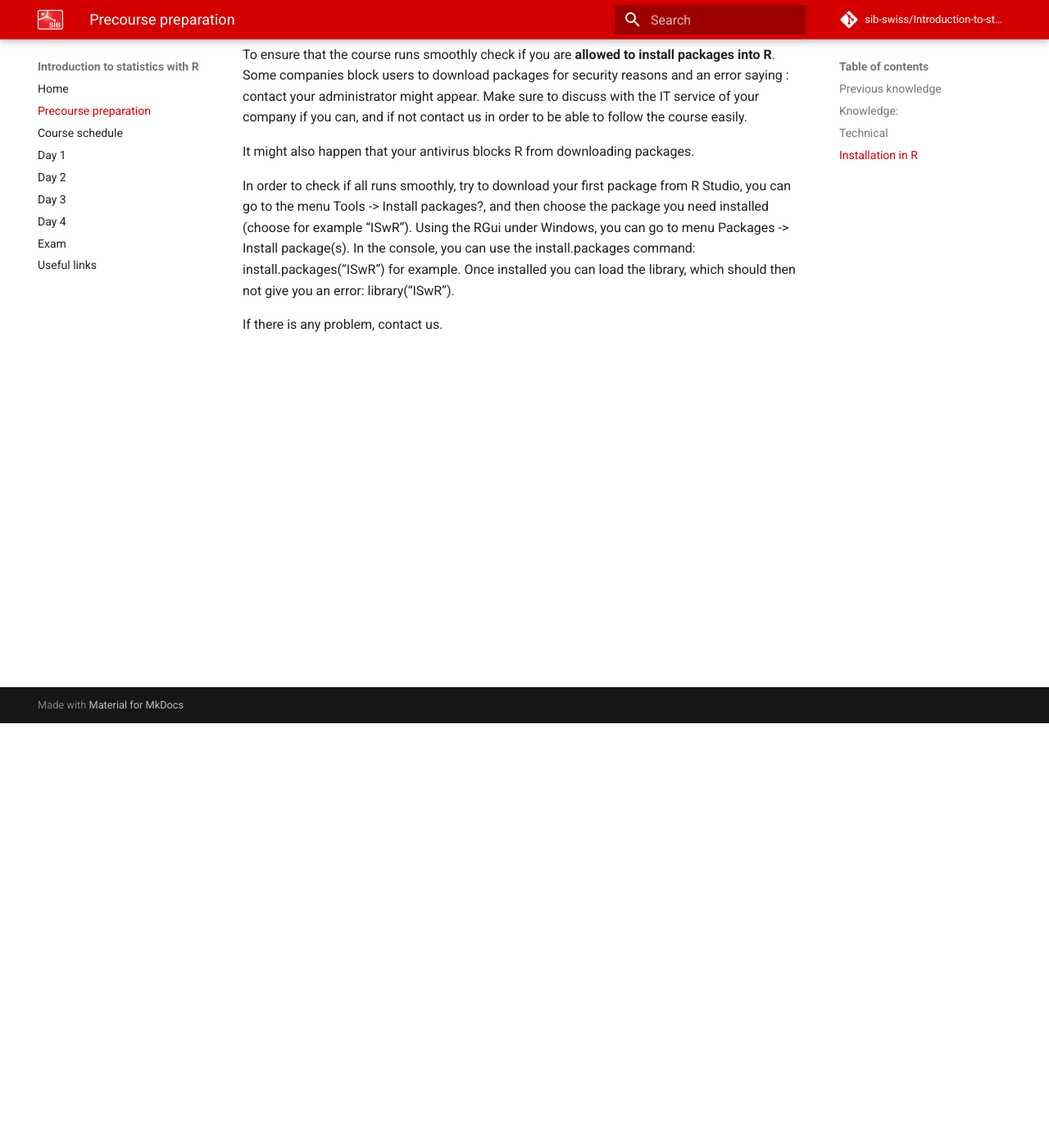
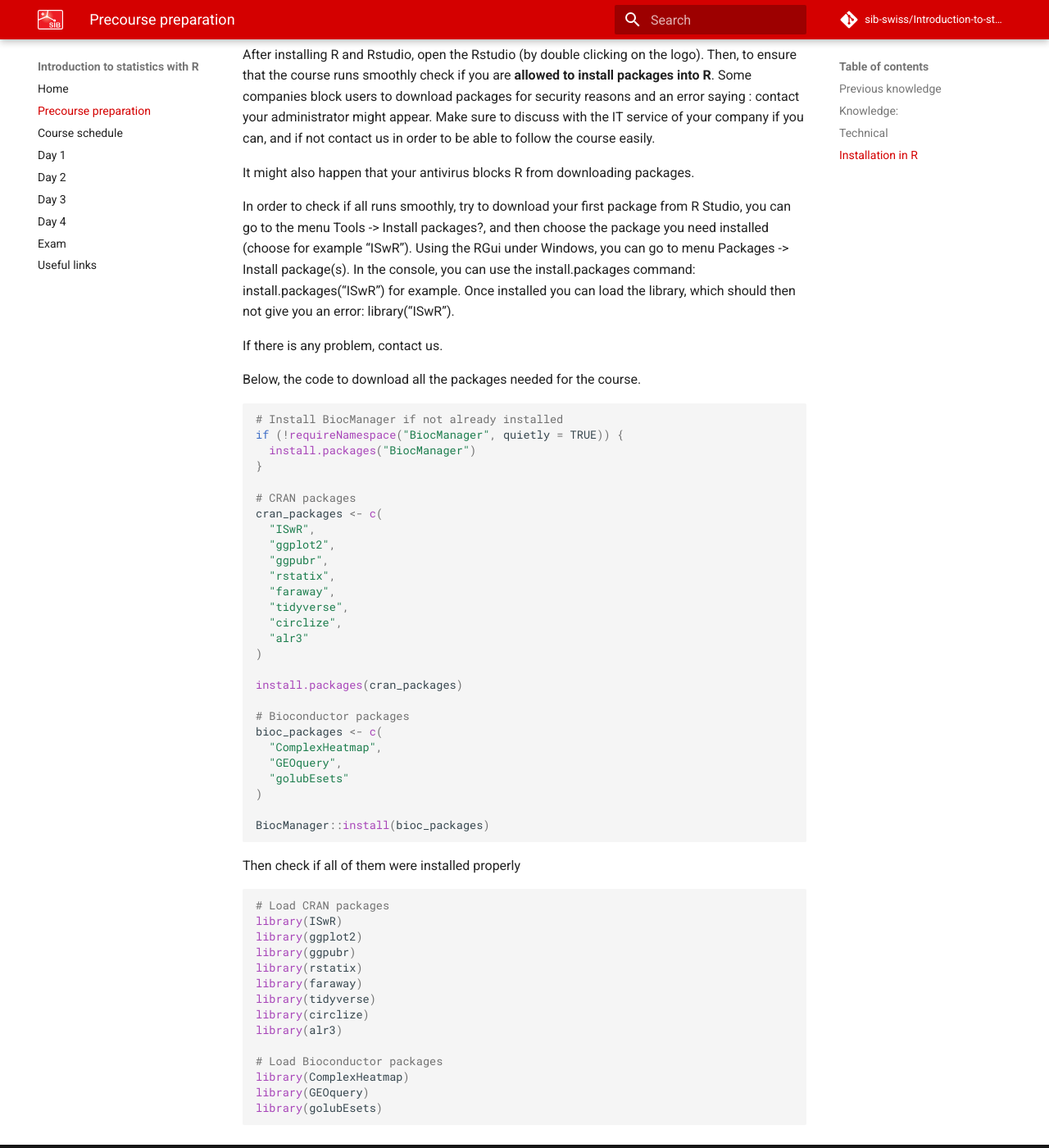
Before and after one commit to sib-swiss/Introduction-to-statistics-with-R, an MkDocs documentation site: the page built from docs/precourse.md, in a window 1280 px wide and 1400 px high, scrolled down 518 px. Shown: the whole window at 82% size. Built offline with MkDocs 1.6.1 and Material for MkDocs 9.7.7, drawn with Linux system fonts in a browser that asks for light colours; comment, search, counter and statistics services are not loaded.

Commit message:
precourse

````diff
--- a/docs/precourse.md
+++ b/docs/precourse.md
@@ -16,10 +16,61 @@ and the free version of [RStudio](https://www.rstudio.com/products/rstudio/downl
 
 ### Installation in R
 
-To ensure that the course runs smoothly check if you are **allowed to install packages into R**. Some companies block users to download packages for security reasons and an error saying : contact your administrator might appear. Make sure to discuss with the IT service of your company if you can, and if not contact us in order to be able to follow the course easily.
+After installing R and Rstudio, open the Rstudio (by double clicking on the logo). Then, to ensure that the course runs smoothly check if you are **allowed to install packages into R**. Some companies block users to download packages for security reasons and an error saying : contact your administrator might appear. Make sure to discuss with the IT service of your company if you can, and if not contact us in order to be able to follow the course easily.
 
 It might also happen that your antivirus blocks R from downloading packages.
 
 In order to check if all runs smoothly, try to download your first package from R Studio, you can go to the menu Tools -> Install packages?, and then choose the package you need installed (choose for example "ISwR"). Using the RGui under Windows, you can go to menu Packages -> Install package(s). In the console, you can use the install.packages command: install.packages("ISwR") for example. Once installed you can load the library, which should then not give you an error: library("ISwR").
 
 If there is any problem, contact us.
+
+Below, the code to download all the packages needed for the course.
+
+```r
+# Install BiocManager if not already installed
+if (!requireNamespace("BiocManager", quietly = TRUE)) {
+  install.packages("BiocManager")
+}
+
+# CRAN packages
+cran_packages <- c(
+  "ISwR",
+  "ggplot2",
+  "ggpubr",
+  "rstatix",
+  "faraway",
+  "tidyverse",
+  "circlize",
+  "alr3"
+)
+
+install.packages(cran_packages)
+
+# Bioconductor packages
+bioc_packages <- c(
+  "ComplexHeatmap",
+  "GEOquery",
+  "golubEsets"
+)
+
+BiocManager::install(bioc_packages)
+```
+
+Then check if all of them were installed properly
+
+```r
+# Load CRAN packages
+library(ISwR)
+library(ggplot2)
+library(ggpubr)
+library(rstatix)
+library(faraway)
+library(tidyverse)
+library(circlize)
+library(alr3)
+
+# Load Bioconductor packages
+library(ComplexHeatmap)
+library(GEOquery)
+library(golubEsets)
+```
````
